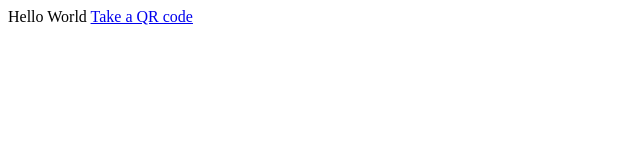
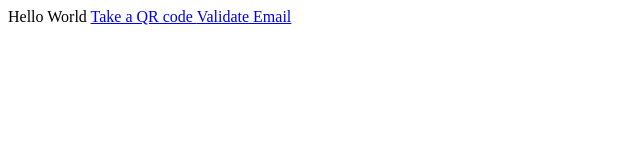
Before and after one commit to pat-humphreys/pat-humphreys.github.io, a plain HTML site: page index.html in a window 1280 px wide. Shown: the whole page, without its empty margins (0-640 px from the left). Drawn offline with Linux system fonts and the light colour scheme.

Commit message:
Update index.html

```diff
--- a/index.html
+++ b/index.html
@@ -1,2 +1,4 @@
 Hello World
 <a href="intent://scan/#Intent;scheme=zxing;package=com.google.zxing.client.android;end"> Take a QR code </a>
+
+ <a href="intent://emailvalidate/#Intent;scheme=rlx;package=com.realexfire.personal;end"> Validate Email </a>
```
